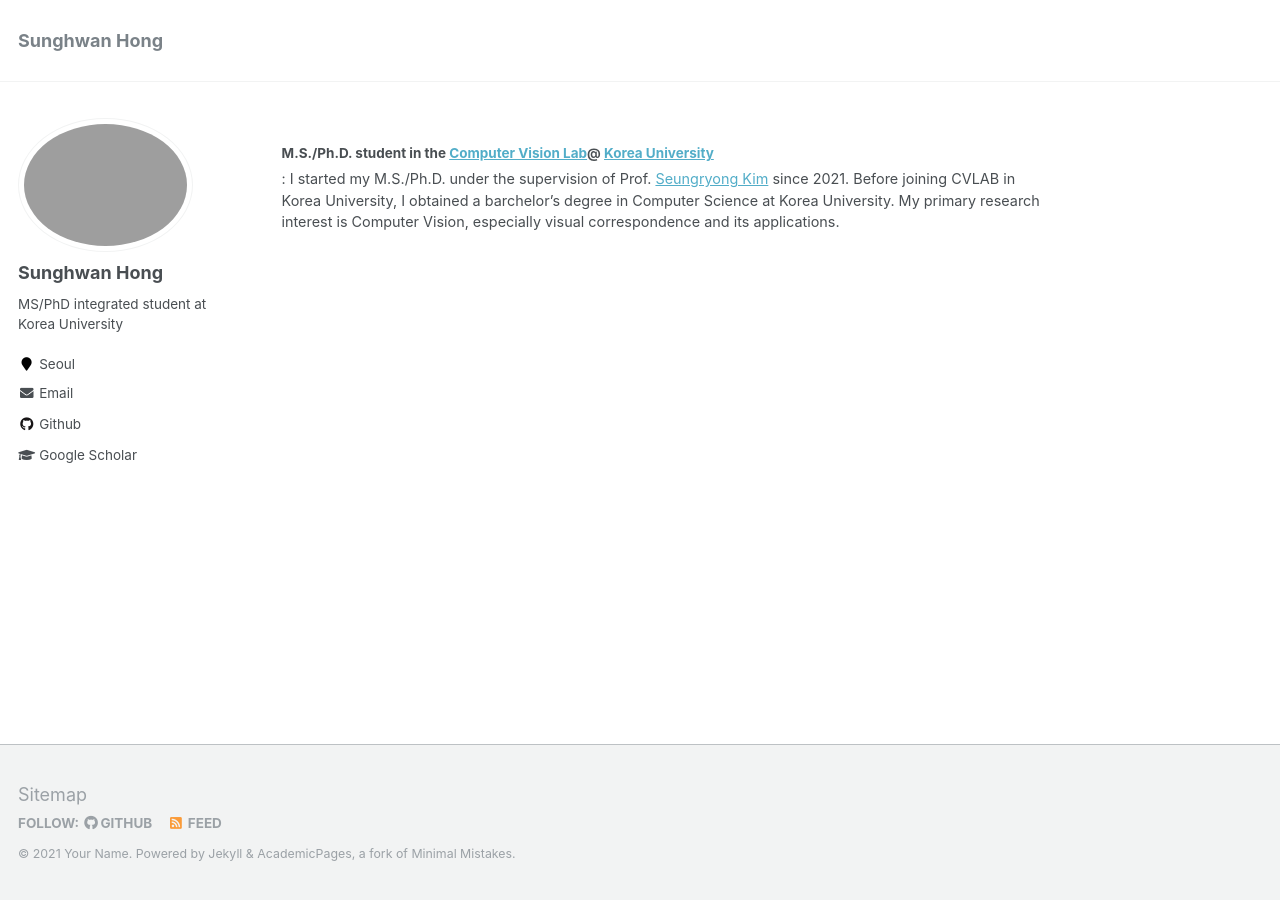
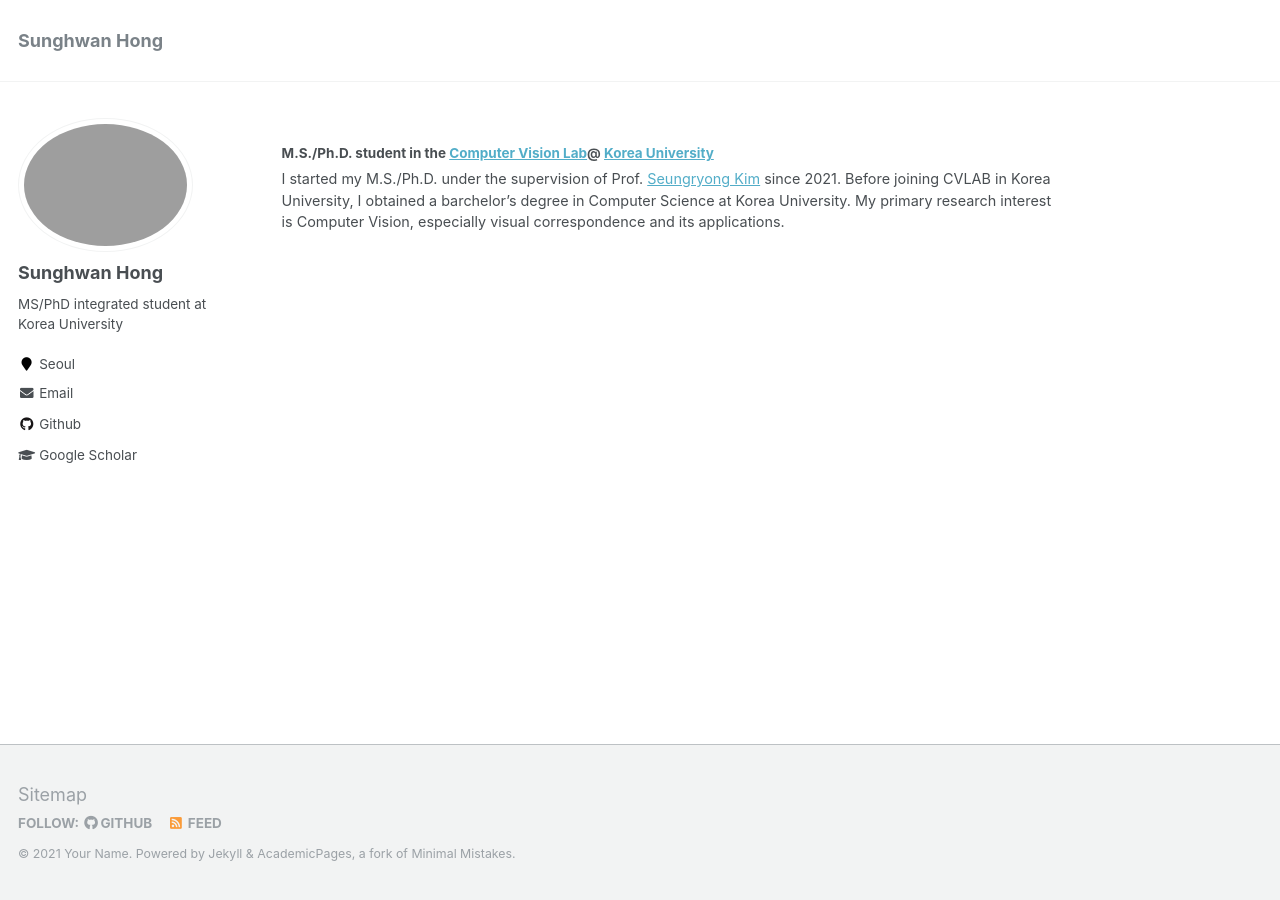
Before and after one commit to jang-1996/jang-1996.github.io, a Jekyll site: the page built from _pages/about.md, in a window 1280 px wide. Built offline with Jekyll 4.4.1, drawn with Linux system fonts in a browser that asks for light colours.

Commit message:
edit profile

```diff
--- a/_pages/about.md
+++ b/_pages/about.md
@@ -10,5 +10,5 @@ redirect_from:
 #### M.S./Ph.D. student in the [Computer Vision Lab](https://cvlab.korea.ac.kr/ "cvlab")@ [Korea University](https://info.korea.edu/en_info/index.do "korea")
 
 
-:   I started my M.S./Ph.D. under the supervision of Prof. [Seungryong Kim](https://seungryong.github.io/) since 2021. Before joining CVLAB in Korea University,
+I started my M.S./Ph.D. under the supervision of Prof. [Seungryong Kim](https://seungryong.github.io/) since 2021. Before joining CVLAB in Korea University,
 I obtained a barchelor's degree in Computer Science at Korea University. My primary research interest is Computer Vision, especially visual correspondence and its applications.
```
